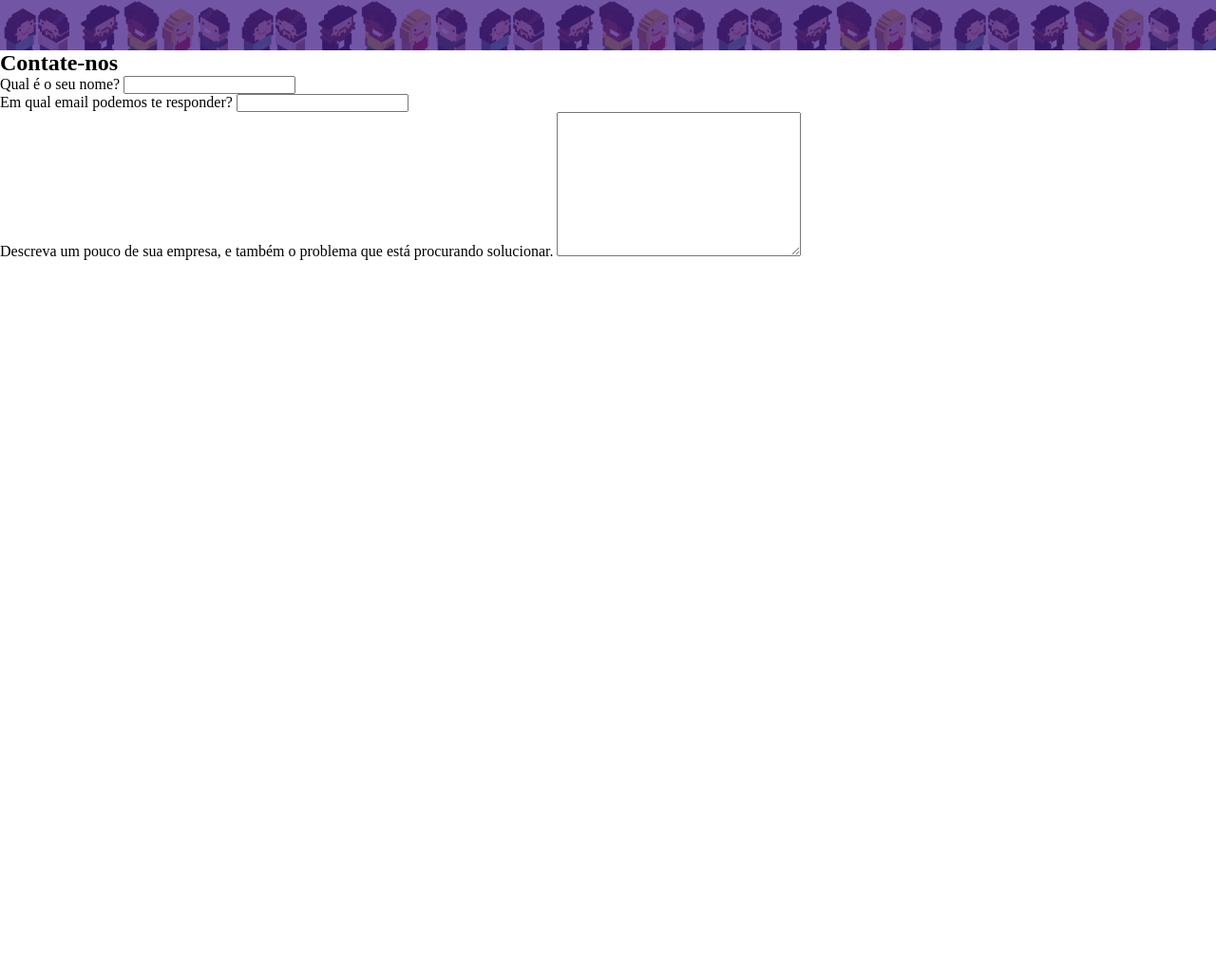
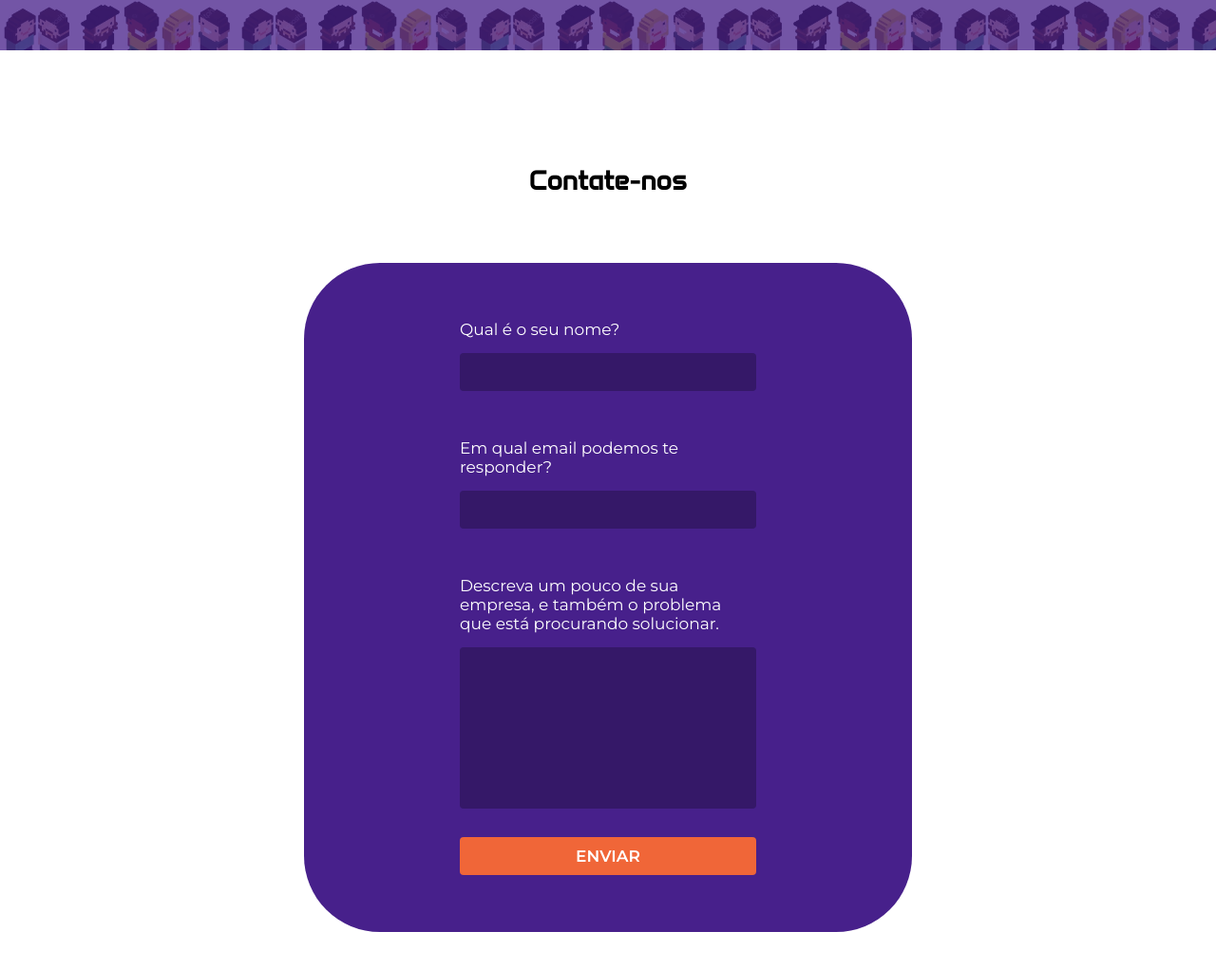
Before and after one commit to Primordis/gamificaai, a plain HTML site: page index.html in a window 1280 px wide. Shown: the part 2436-3457 px from the top of the page at 95% size. Before the commit the page ends 2710 px from the top, so only its background shows below. Drawn offline with Linux system fonts and the light colour scheme.

Commit message:
Adicionado formulários e labels de Contatos.

```diff
--- a/index.html
+++ b/index.html
@@ -82,9 +82,11 @@
                 <input type="email">
             </div>
             <div class="campo-descricao">
-                <label for="">Descreva um pouco de sua empresa, e também o problema que está procurando solucionar.</label>
+                <label for="">Descreva um pouco de sua empresa, e também o problema que está procurando
+                    solucionar.</label>
                 <textarea id="" cols="30" rows="10"></textarea>
             </div>
+            <button type="submit">Enviar</button>
         </form>
     </section>
 
--- a/style2.css
+++ b/style2.css
@@ -38,7 +38,8 @@ header {
     img {
         width: 234px;
     }
-    .container-grid{
+
+    .container-grid {
         height: 100%;
 
         display: flex;
@@ -52,7 +53,7 @@ header {
     display: flex;
     justify-content: space-between;
 
-    a{
+    a {
         font-size: 18px;
         font-family: 'Anta';
         color: white;
@@ -60,7 +61,8 @@ header {
         text-decoration-thickness: 2px;
         transition: text-decoration 400ms ease;
     }
-    a:hover{
+
+    a:hover {
         text-decoration-color: white;
     }
 }
@@ -100,13 +102,13 @@ header {
     padding-bottom: 100px;
 
 
-    h2{
+    h2 {
         margin-bottom: 70px;
         font-family: 'Anta';
     }
 }
 
-.container-cards{
+.container-cards {
     display: flex;
     justify-content: space-between;
 }
@@ -142,7 +144,7 @@ header {
         transition: background-color 500ms ease;
     }
 
-    button:hover{
+    button:hover {
         background-color: #ad4929;
     }
 
@@ -161,14 +163,15 @@ header {
     }
 }
 
-#portfolio{
+#portfolio {
     height: 250px;
     background-image: url(img/bonecos.png);
     background-size: 250px;
     background-attachment: fixed;
     position: relative;
+    margin-bottom: 120px;
 
-    .container-grid{
+    .container-grid {
         height: 100%;
 
         display: flex;
@@ -176,7 +179,7 @@ header {
         justify-content: center;
     }
 
-    .filtro{
+    .filtro {
         height: 100%;
         width: 100%;
         background-color: #47208bc2;
@@ -185,7 +188,7 @@ header {
         top: 0px;
     }
 
-    a{
+    a {
         color: white;
         text-decoration: underline;
         /* Codigo anterior usava position absolute e top. Z-index define camadas conforme outros elementos. Como no código só este item
@@ -194,6 +197,110 @@ header {
         z-index: 1;
         font-family: 'Anta';
         font-size: 28px;
+        width: fit-content;
+        transition: 200ms;
+    }
+
+    a:hover {
+        transform: scale(1.10);
+        transition: 200ms;
     }
 
 }
+
+#contato {
+    text-align: center;
+    padding-bottom: 100px;
+    margin-bottom: 100px;
+
+    label, .campo-descricao label{
+        margin-bottom: 15px;
+    }
+
+    h2 {
+        margin-bottom: 70px;
+        font-family: 'Anta';
+        font-size: 28px;
+    }
+
+    form {
+        background-color: var(--roxo-gamifica);
+
+        width: 50%;
+        margin: 0 auto;
+        padding: 60px;
+        color: white;
+        font-family: 'Montserrat';
+        font-size: 17px;
+        border-radius: 80px;
+
+        display: flex;
+        flex-direction: column;
+        align-items: center;
+    }
+
+    .campo {
+        width: 60%;
+        display: flex;
+        flex-direction: column;
+        justify-content: space-between;
+        margin-bottom: 50px;
+        text-align: left;
+
+        input {
+            height: 40px;
+            color: white;
+            background-color: #351868;
+            border: none;
+            border-radius: 4px;
+            outline: none;
+            text-indent: 10px;
+        }
+
+    }
+
+    .campo-descricao {
+        width: 60%;
+        text-align: left;
+        display: flex;
+        flex-direction: column;
+        justify-content: space-between;
+        margin-bottom: 30px;
+
+        textarea {
+            color: white;
+            background-color: #351868;
+            border: none;
+            border-radius: 4px;
+            outline: none;
+            resize: none;
+            padding: 10px;
+        }
+    }
+
+    button {
+        background-color: var(--laranja-gamifica);
+        color: white;
+        width: 60%;
+        height: 40px;
+
+        border: none;
+        border-radius: 4px;
+
+        font-family: 'Montserrat';
+        font-size: 17px;
+        font-weight: 600;
+
+        cursor: pointer;
+
+        transition: background-color 500ms ease;
+
+        text-transform: uppercase;
+    }
+
+    button:hover {
+        background-color: #ad4929;
+    }
+
+
+}
```
Lines whose indentation alone changed are shown as unchanged.
